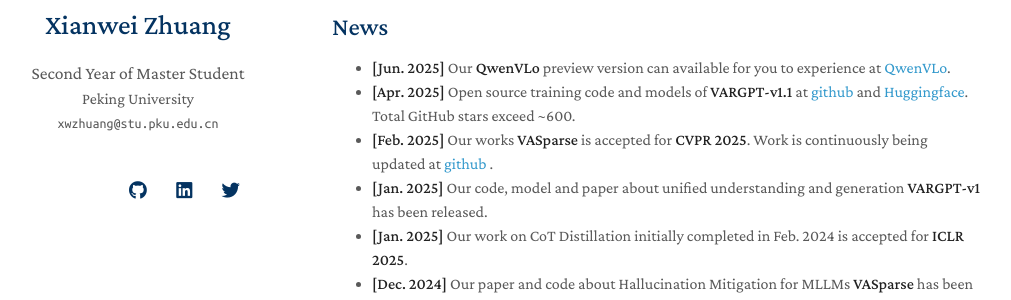
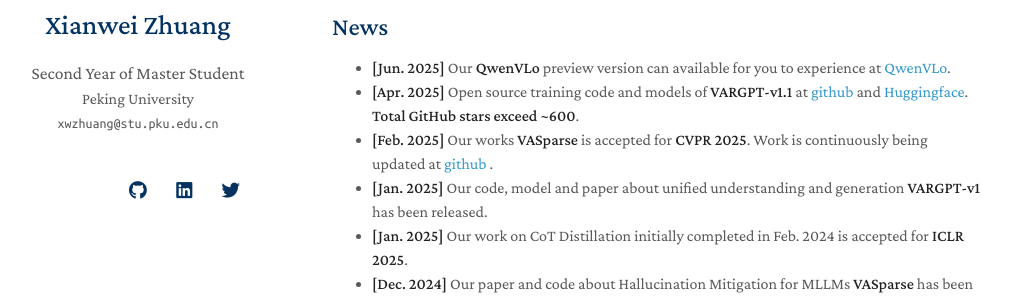
Before and after one commit to mengchuang123/mengchuang123.github.io, a Jekyll site: the page built from index.md, in a window 1280 px wide and 900 px high, scrolled down 458 px. Shown: the part 177-477 px from the top of the window, without its empty margins (138-1149 px from the left). Built offline with Jekyll 4.4.1, drawn with Linux system fonts in a browser that asks for light colours; nearby versions of some CDN libraries; a style sheet for code colours, icons or effects is not loaded; our own code applies the rules of GitHub Pages for plain Markdown files.

```diff
--- a/index.md
+++ b/index.md
@@ -18,7 +18,7 @@ I am a second year graduate student majoring in computer science at Peking Unive
 ## News
 
 - **[Jun. 2025]** Our **QwenVLo** preview version can available for you to experience at [QwenVLo](https://qwenlm.github.io/blog/qwen-vlo/).
-- **[Apr. 2025]** Open source training code and models of **VARGPT-v1.1** at [github](https://github.com/VARGPT-family/VARGPT-v1.1) and [Huggingface](https://huggingface.co/VARGPT-family). Total GitHub stars exceed ~600.
+- **[Apr. 2025]** Open source training code and models of **VARGPT-v1.1** at [github](https://github.com/VARGPT-family/VARGPT-v1.1) and [Huggingface](https://huggingface.co/VARGPT-family). **Total GitHub stars exceed ~600**.
 - **[Feb. 2025]** Our works **VASparse** is accepted for **CVPR 2025**. Work is continuously being updated at [github](https://github.com/mengchuang123/VASparse-github) .
 - **[Jan. 2025]** Our code, model and paper about unified understanding and generation **VARGPT-v1** has been released.
 - **[Jan. 2025]** Our work on CoT Distillation initially completed in Feb. 2024 is accepted for **ICLR 2025**.
```
